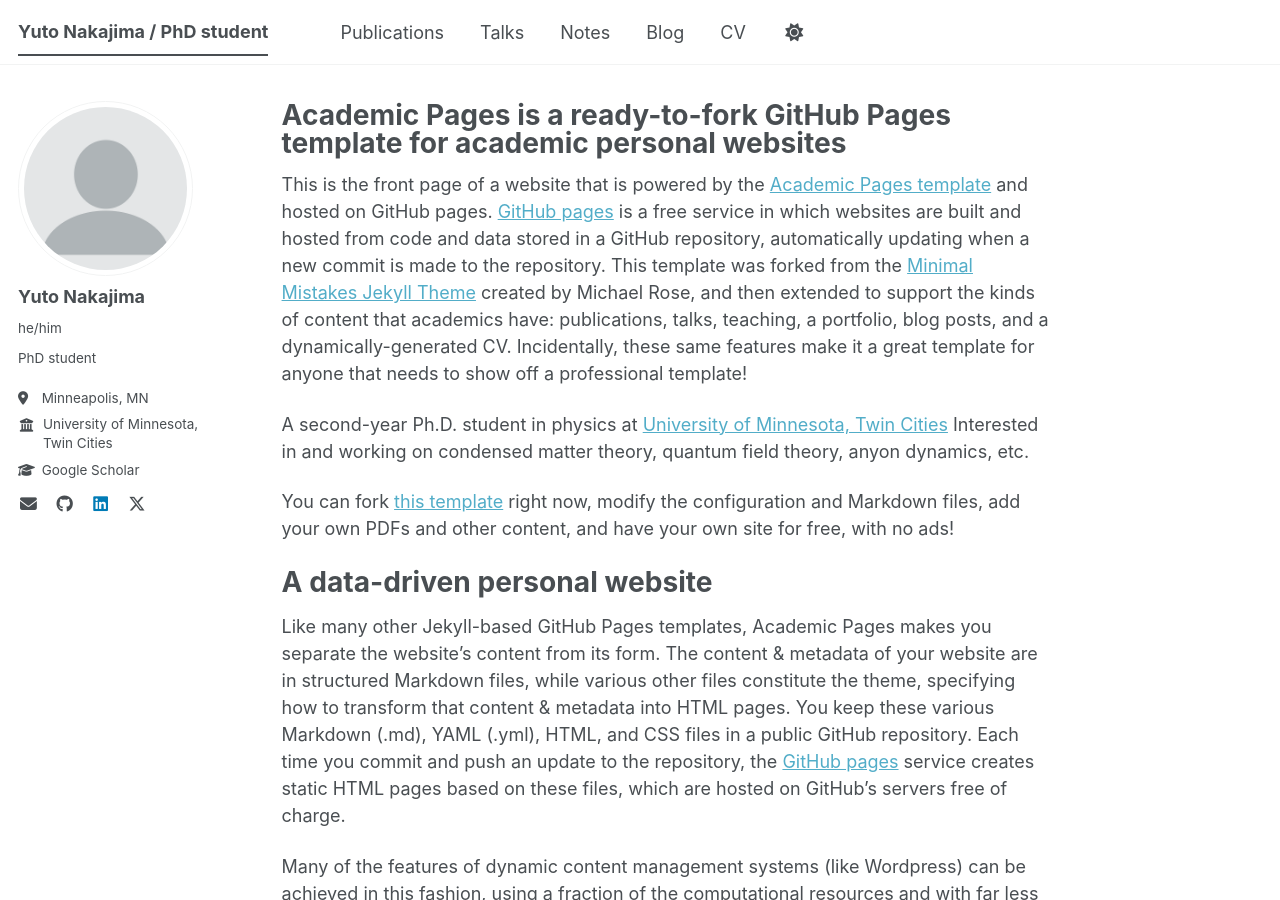
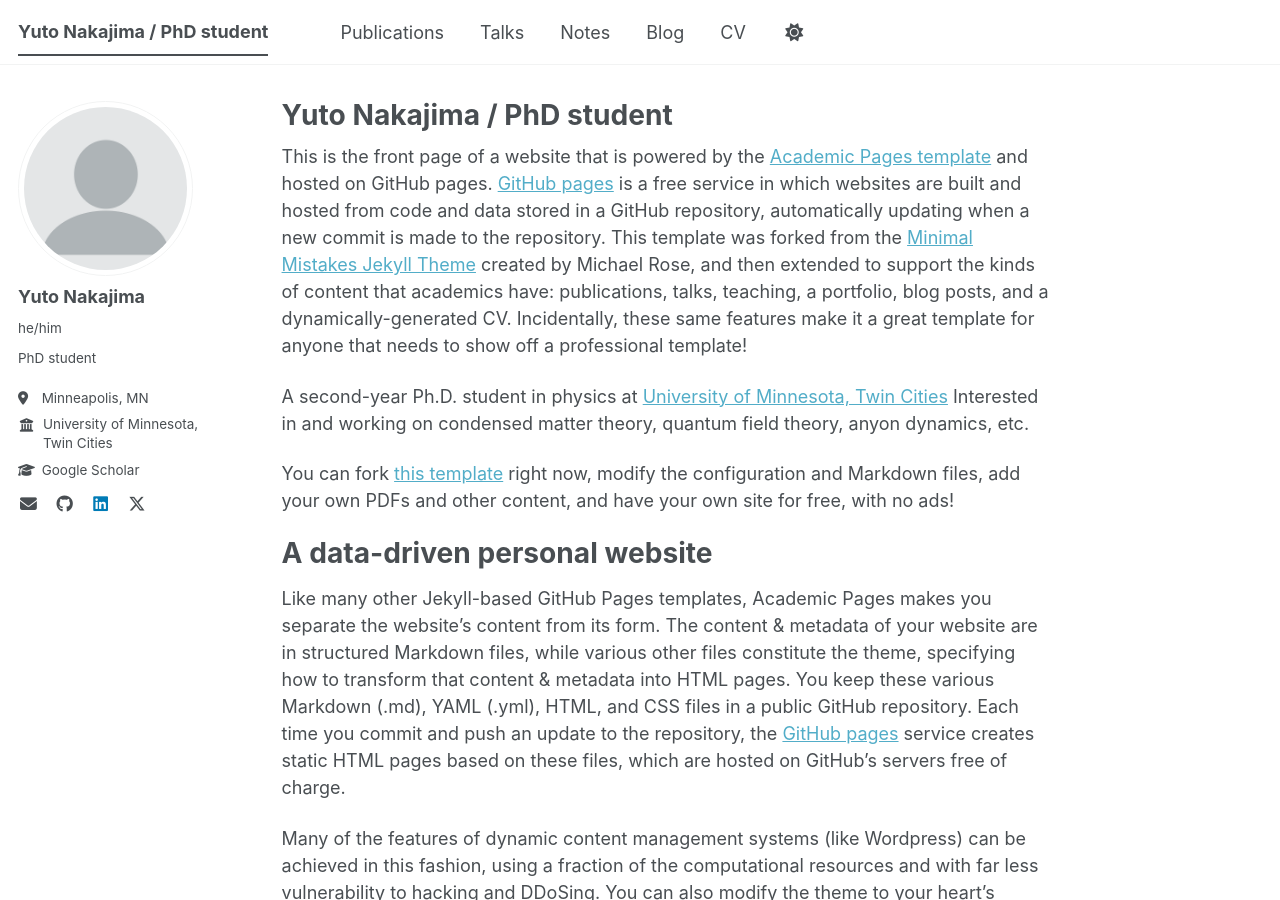
Before and after one commit to YutoNakajima1101/YutoNakajima1101.github.io, a Jekyll site: the page built from _pages/about.md, in a window 1280 px wide and 900 px high. Built offline with Jekyll 4.4.1, drawn with Linux system fonts in a browser that asks for light colours; a script bundle is joined from its source files by our own code; library files that are not in the unit come from our copies.

Commit message:
Update title to reflect new author information

```diff
--- a/_pages/about.md
+++ b/_pages/about.md
@@ -1,6 +1,6 @@
 ---
 permalink: /
-title: "Academic Pages is a ready-to-fork GitHub Pages template for academic personal websites"
+title: "Yuto Nakajima / PhD student"
 author_profile: true
 redirect_from:
   - /about/
```
